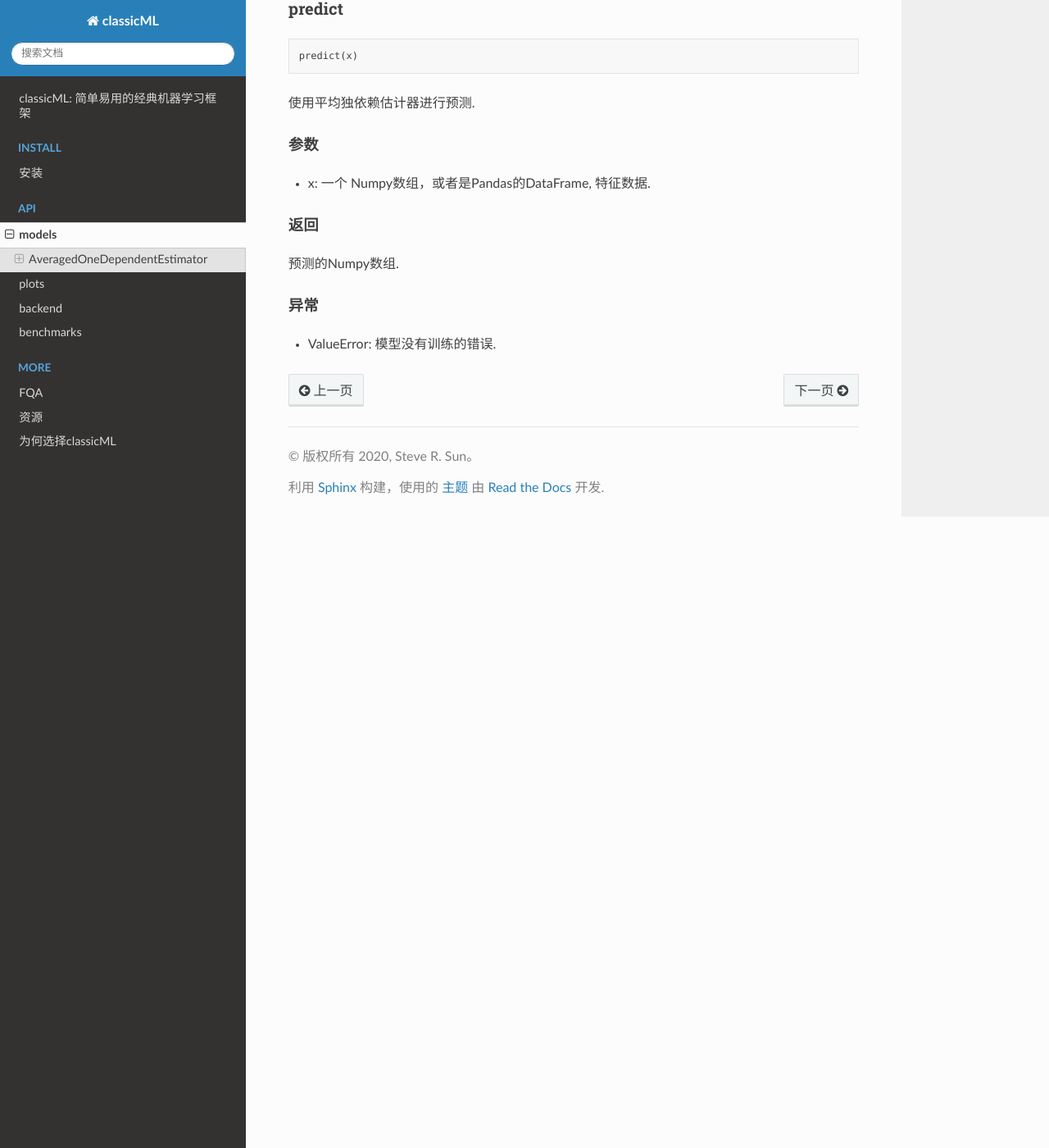
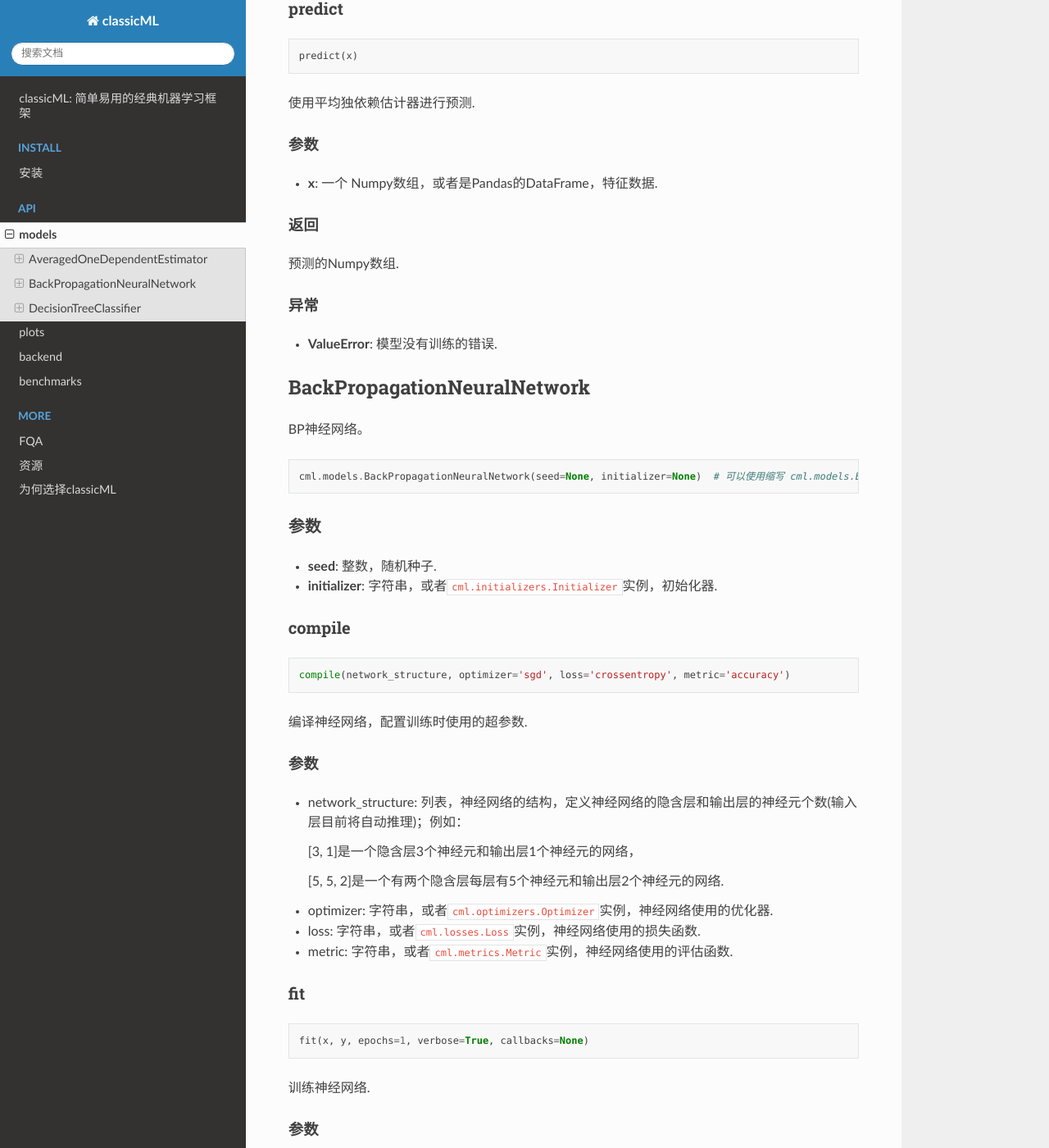
Before and after one commit to sun1638650145/classicML, a Sphinx documentation site: the page built from docs/source/models.md, in a window 1280 px wide and 1400 px high, scrolled down 1668 px. Shown: the whole window at 82% size. Built offline with Sphinx 7.4.7 and the Read the Docs theme 2.0.0, drawn with Linux system fonts in a browser that asks for light colours; some of the changed text lies outside the part shown.

Commit message:
update docs/models

````diff
--- a/docs/source/models.md
+++ b/docs/source/models.md
@@ -17,7 +17,7 @@
 
 ```python
 import classicML as cml
-
+# 实例化一个支持向量机
 model = cml.models.SVC(seed=2020)
 # 编译模型参数，配置软间隔系数和核函数
 model.compile(C=10000.0, kernel='rbf')
@@ -37,7 +37,7 @@
 
 ### 参数
 
-* attribute_name: 字符串列表, 属性的名称.
+* <b>attribute_name</b>: 字符串列表，属性的名称.
 
 ### compile
 
@@ -49,8 +49,8 @@
 
 #### 参数
 
-* smoothing: 布尔值, 是否使用平滑, 这里的实现是拉普拉斯修正.
-* m: 整数, 阈值常数, 样本小于此值的属性将不会被作为超父类.
+* <b>smoothing</b>: 布尔值，是否使用平滑，这里的实现是拉普拉斯修正.
+* <b>m</b>: 整数，阈值常数，样本小于此值的属性将不会被作为超父类.
 
 ### fit
 
@@ -62,8 +62,8 @@
 
 #### 参数
 
-* x: 一个 Numpy数组，或者是Pandas的DataFrame, 特征数据.
-* y: 一个 Numpy数组，或者是Pandas的DataFrame, 标签.
+* <b>x</b>: 一个 Numpy数组，或者是Pandas的DataFrame，特征数据.
+* <b>y</b>: 一个 Numpy数组，或者是Pandas的DataFrame，标签.
 
 #### 返回
 
@@ -79,7 +79,155 @@
 
 #### 参数
 
-* x: 一个 Numpy数组，或者是Pandas的DataFrame, 特征数据.
+* <b>x</b>: 一个 Numpy数组，或者是Pandas的DataFrame，特征数据.
+
+#### 返回
+
+预测的Numpy数组.
+
+#### 异常
+
+* <b>ValueError</b>: 模型没有训练的错误.
+
+## BackPropagationNeuralNetwork
+
+BP神经网络。
+
+```python
+cml.models.BackPropagationNeuralNetwork(seed=None, initializer=None)  # 可以使用缩写 cml.models.BPNN()
+```
+
+### 参数
+
+* <b>seed</b>: 整数，随机种子.
+* <b>initializer</b>: 字符串，或者```cml.initializers.Initializer```实例，初始化器.
+
+### compile
+
+```python
+compile(network_structure, optimizer='sgd', loss='crossentropy', metric='accuracy')
+```
+
+编译神经网络，配置训练时使用的超参数.
+
+#### 参数
+
+* network_structure: 列表，神经网络的结构，定义神经网络的隐含层和输出层的神经元个数(输入层目前将自动推理)；例如：
+
+  [3, 1]是一个隐含层3个神经元和输出层1个神经元的网络，
+
+  [5, 5, 2]是一个有两个隐含层每层有5个神经元和输出层2个神经元的网络.
+
+* optimizer: 字符串，或者```cml.optimizers.Optimizer```实例，神经网络使用的优化器.
+
+* loss: 字符串，或者```cml.losses.Loss```实例，神经网络使用的损失函数.
+
+* metric: 字符串，或者```cml.metrics.Metric```实例，神经网络使用的评估函数.
+
+### fit
+
+```python
+fit(x, y, epochs=1, verbose=True, callbacks=None)
+```
+
+训练神经网络.
+
+#### 参数
+
+* <b>x</b>: 一个 Numpy数组，特征数据.
+* <b>y</b>: 一个 Numpy数组，标签.
+* <b>epochs</b>: 整数，训练的轮数.
+* <b>verbose</b>: 布尔值（可选参数），显示日志信息.
+* <b>callbacks</b>: 列表，模型训练过程的中间数据记录器.
+
+#### 返回
+
+一个```BackPropagationNeuralNetwork```实例.
+
+### predict
+
+```python
+predict(x)
+```
+
+使用神经网络进行预测.
+
+#### 参数
+
+* <b>x</b>: 一个 Numpy数组，特征数据.
+
+#### 返回
+
+预测的Numpy数组（以概率形式）.
+
+#### 异常
+
+* <b>ValueError</b>: 模型没有训练的错误.
+* <b>TypeError</b>: 输入参数的类型错误.
+
+## DecisionTreeClassifier
+
+决策树分类器。
+
+```python
+cml.models.DecisionTreeClassifier(attribute_name=None)
+```
+
+### 参数
+
+* <b>attribute_name</b>: 字符串列表，属性的名称.
+
+### compile
+
+```python
+compile(criterion='gain', pruning=None)
+```
+
+编译决策树, 配置训练时使用的超参数.
+
+#### 参数
+
+* <b>criterion</b>: {'gain', 'gini', 'entropy'}，决策树学习的划分方式.
+* <b>pruning</b>: {None, 'pre', 'post'}，是否对决策树进行剪枝操作，None表示不使用剪枝.
+
+#### 异常
+
+* <b>AttributeError</b>: 参数错误.
+
+### fit
+
+```python
+fit(x, y, x_validation=None, y_validation=None)
+```
+
+训练决策树分类器.
+
+#### 参数
+
+* <b>x</b>: 一个 Numpy数组，或者是Pandas的DataFrame，特征数据.
+* <b>y</b>: 一个 Numpy数组，或者是Pandas的DataFrame，标签.
+* <b>x_validation</b>: 一个 Numpy数组，或者是Pandas的DataFrame，剪枝使用的验证特征数据.
+* <b>y_validation</b>: 一个 Numpy数组，或者是Pandas的DataFrame，剪枝使用的验证标签.
+
+#### 返回
+
+一个```DecisionTreeClassifier```实例.
+
+#### 异常
+
+* <b>AttributeError</b>: 没有验证集.
+
+### predict
+
+```python
+predict(x)
+```
+
+使用分类器进行预测.
+
+#### 参数
+
+* <b>x</b>: 一个 Numpy数组，或者是Pandas的DataFrame，特征数据.
 
 #### 返回
 
````
Also changed, not shown: 1 other file.
